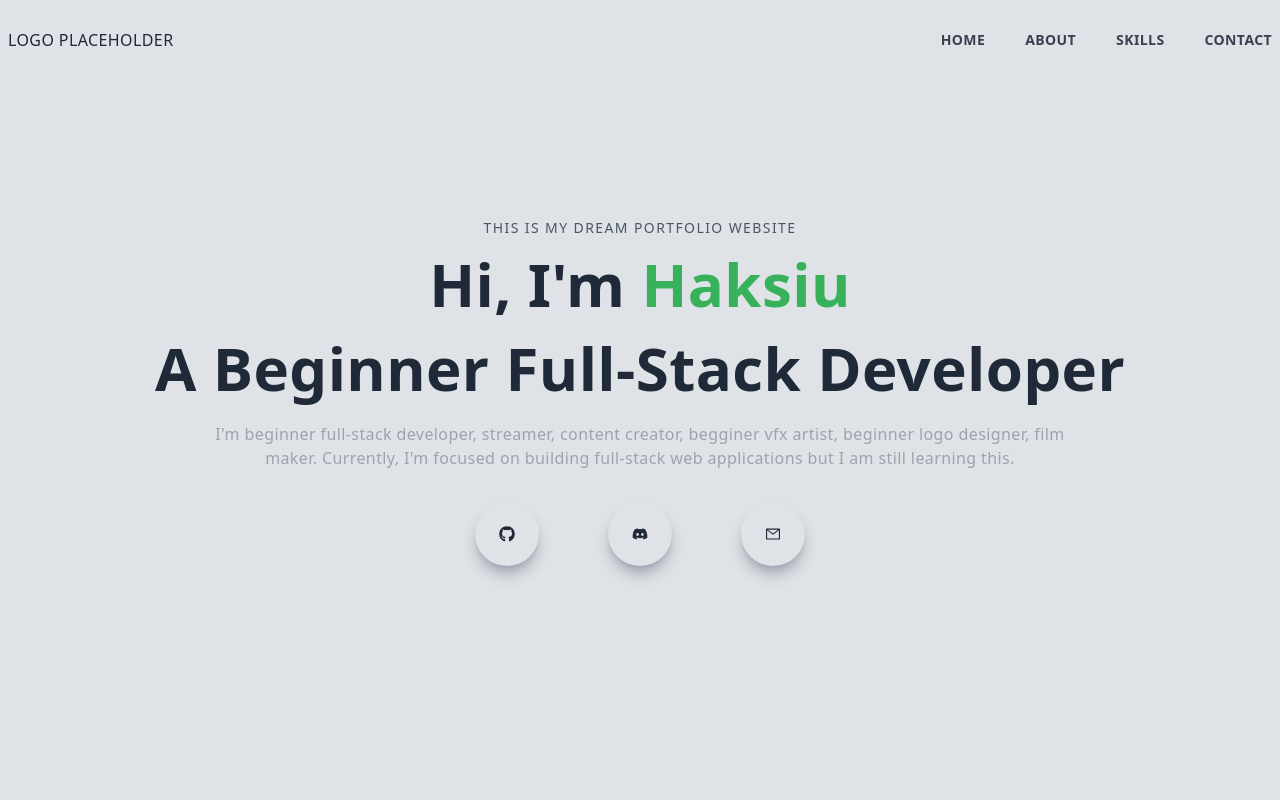
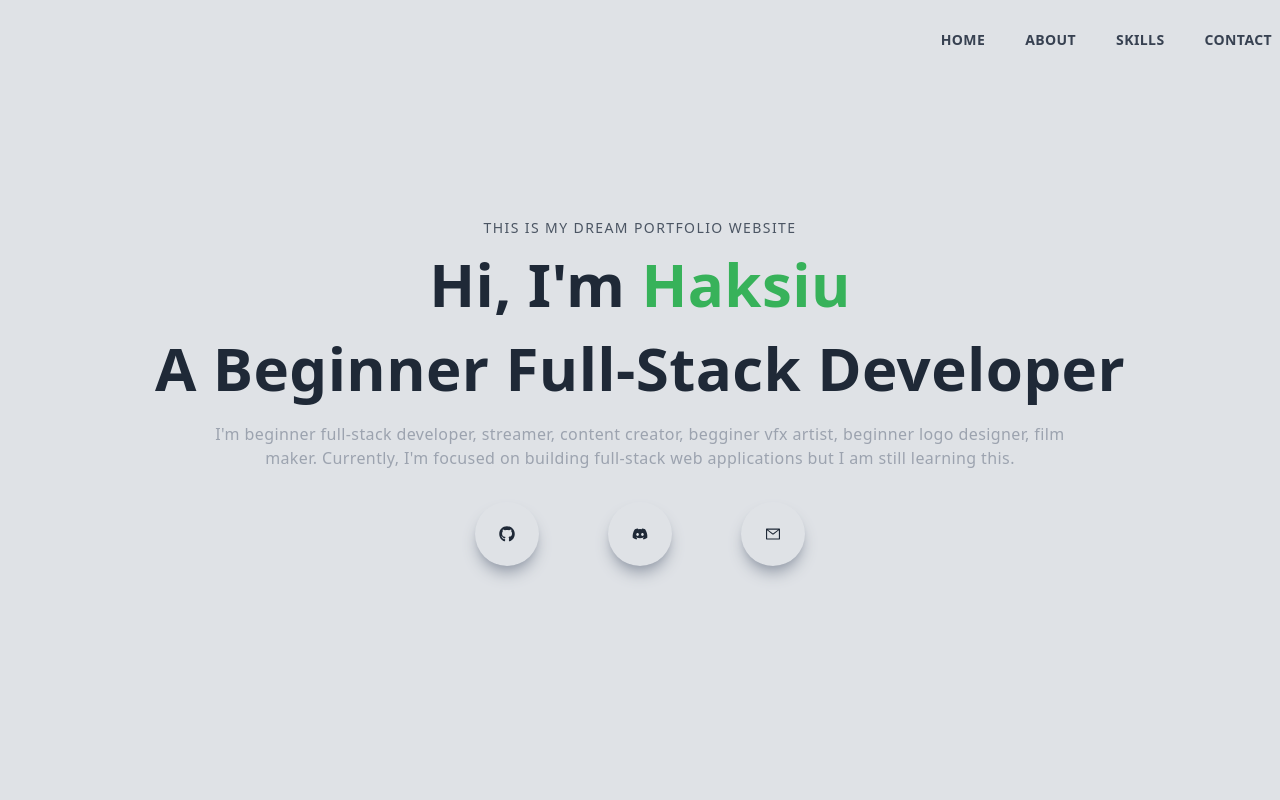
Before and after one commit to Haksiu/nextjs_personal_page, a Next.js app: page / in a window 1280 px wide. Shown: the top 800 px of the page. Built offline with nearby package versions, Linux system fonts and the light colour scheme.

Commit message:
Update Navbar.jsx

```diff
--- a/components/Navbar.jsx
+++ b/components/Navbar.jsx
@@ -24,8 +24,7 @@
 
   return (
     <div className={shadow ? "fixed w-full h-20 shadow-xl z-[100] bg-[#dfe2e6]" : "fixed w-full h-20 z-[100] bg-[#dfe2e6]"}>
-        <div className="flex justify-between items-center w-full h-full px-2 2xl:px-16">
-          LOGO PLACEHOLDER
+        <div className="flex justify-end items-center w-full h-full px-2 2xl:px-16">
           <div>
               <ul className="hidden md:flex">
                 <Link href="/">
```
